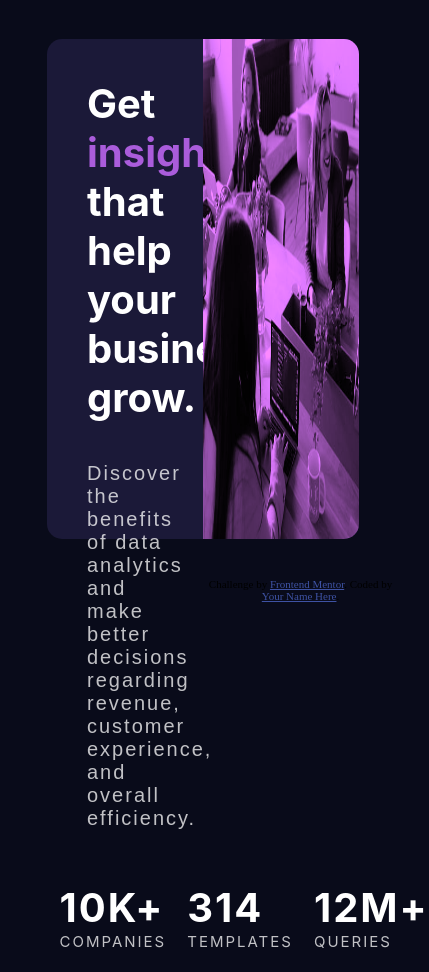
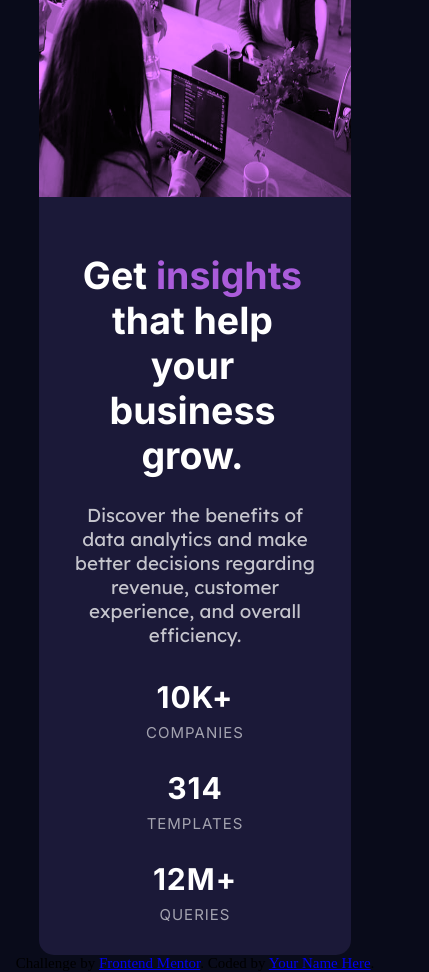
Before and after one commit to dnuker/new-stats-preview, a plain HTML site: page index.html in a window 390 px wide. Shown: the whole page, 429 px wide, since content can reach past the window. Drawn offline with Linux system fonts and the light colour scheme.

Commit message:
updated, made mainly on grid, mobile port seems to work

```diff
--- a/css/style.css
+++ b/css/style.css
@@ -1,75 +1,144 @@
-.attribution { font-size: 11px; text-align: center; }
-.attribution a { color: hsl(228, 45%, 44%); }
-body{
-height: 100%;
-width: 100%;
-background-color:hsl(233, 47%, 7%) ;
+html {
+    height: 100%;
 }
 
-.container{
-background-color: hsl(244, 38%, 16%);
-width: 80%;
-height: 500px;
-margin: 10% auto;
-border-radius: 15px;
-}
-.text{
-    float:left;
-    width:50%;
-    font-size:20px;
-    color:hsl(0, 0%, 100%) ;
-}
-.text .violet
-{
-color:hsl(277, 64%, 61%);
-}
-.photo{
-    float:right;
-    width: 50%;
+body {
+    display: flex;
+    flex-direction: column;
+    justify-content: center;
+    align-items: center;
     height: 100%;
-}
-.photo img{
-width: 100%;
-height: 100%;
-border-top-right-radius: 15px;
-border-bottom-right-radius: 15px;
-filter: grayscale(100%) brightness(60%) sepia(60%) hue-rotate(240deg) saturate(500%) contrast(1);
+    background-color: hsl(233, 47%, 7%);
+    font-size: 15px;
+    margin: 0px;
+    padding: 0px;
 }
 
-h1{
-    font-family: 'Inter', sans-serif;
-    color: hsl(0, 0%, 100%);
-    font-weight: 700;
-    margin: 40px;
+.container {
+    background-color: hsl(244, 38%, 16%);
+    width: 80%;
+    display: grid;
+    grid-template-columns: 1fr 1fr;
+    border-radius: 15px;
+
+
 }
 
-p{
-    font-family: 'lexand deca', sans-serif;
-    font-weight: 400;
-    color:hsla(0, 0%, 100%, 0.75);
-    letter-spacing: 2px;
-    margin:40px;
-}
-.stats{
-    display:flex;
-    margin:8%;
-    margin-top: 12%;
-    gap: 16%;
-    color:hsla(0, 0%, 100%, 0.75);
-    text-transform: uppercase;
-    font-family: 'Inter', sans-serif;
-    letter-spacing: 2px;
-    font-size: 15px;
-}
-.stats .stat
-{
-    float: left;
+.text {
+    grid-column-start: 1;
+    display: grid;
+    grid-template-rows: 1fr 1fr 1fr;
+    width: 80%;
+    margin-left: 10%;
     margin-top: 10%;
 }
-.stats .number
-{
+
+.violet {
+    color: hsl(277, 64%, 61%)
+}
+
+h1 {
     color: hsl(0, 0%, 100%);
+    font-family: 'Inter', sans-serif;
+    font-weight: 700;
+    font-size: 2.5em;
+    margin-right: 2%;
+}
 
+.photo {
+    grid-column-start: 2;
+}
+
+img {
+
+    height: 100%;
+    width: 100%;
+    border-bottom-right-radius: 15px;
+    border-top-right-radius: 15px;
+    filter: grayscale(100%) brightness(60%) sepia(60%) hue-rotate(240deg) saturate(500%) contrast(1);
+}
+
+.stats {
+    display: grid;
+    grid-template-columns: 1fr 1fr 1fr;
+    text-align: center;
+    color: hsla(0, 0%, 100%, 0.6);
+    font-family: 'Inter', sans-serif;
+    text-transform: uppercase;
+    letter-spacing: 1px;
+
+}
+
+.number {
+    color: hsl(0, 0%, 100%);
+    font-family: 'Inter', sans-serif;
+    font-size: 2em;
     font-weight: 700;
-    font-size: 40px;
+
 }
+
+p {
+    color: hsla(0, 0%, 100%, 0.75);
+    font-family: 'Lexend Deca', sans-serif;
+    font-weight: 400;
+    font-size: 1.25em;
+    margin-top: 0;
+}
+
+.mobile {
+    display: none;
+}
+
+@media (max-width:576px) {
+    .container {
+        display: grid;
+        grid-template-rows: 30% 70%;
+        grid-template-columns: 100%;
+    }
+
+    .photo {
+        grid-row-start: 1;
+        grid-column-start: 1;
+        border-bottom-right-radius: 0px;
+        border-top-left-radius: 15px;
+    }
+
+    img {
+        height: 100%;
+        border-bottom-right-radius: 0px;
+        border-top-left-radius: 15px;
+    }
+
+    .text {
+        display: grid;
+        grid-template-rows: 1fr 1fr 0.3fr;
+        text-align: center;
+    }
+
+    h1 {
+        grid-row-start: 1;
+    }
+
+    p {
+        grid-row-start: 2;
+    }
+
+    .stats {
+        grid-row-start: 3;
+        grid-template-columns: 100%;
+    }
+
+    .stat {
+        margin-bottom: 10%;
+        line-height: 200%;
+    }
+
+    .desktop {
+        display: none;
+    }
+
+    .mobile {
+        display: block;
+    }
+
+}
--- a/index.html
+++ b/index.html
@@ -1,16 +1,22 @@
 <!DOCTYPE html>
 <html lang="en">
+
 <head>
   <meta charset="UTF-8">
-  <meta name="viewport" content="width=device-width, initial-scale=1.0"> <!-- displays site properly based on user's device -->
+  <meta name="viewport" content="width=device-width, initial-scale=1.0">
+  <!-- displays site properly based on user's device -->
 
   <link rel="icon" type="image/png" sizes="32x32" href="./images/favicon-32x32.png">
-  <link rel="stylesheet" href="../css/style.css">
+  <link rel="stylesheet" href="css/style.css">
   <title>Frontend Mentor | Stats preview card component</title>
 
   <!-- Feel free to remove these styles or customise in your own stylesheet 👍 -->
+  <link rel="preconnect" href="https://fonts.googleapis.com">
+  <link rel="preconnect" href="https://fonts.gstatic.com" crossorigin>
+  <link href="https://fonts.googleapis.com/css2?family=Inter:wght@400;700&family=Lexend+Deca&display=swap"
+    rel="stylesheet">
+</head>
 
-</head>
 <body>
   <div class="container">
     <div class="text">
@@ -19,13 +25,14 @@
       <p>Discover the benefits of data analytics and make better decisions regarding revenue, customer
         experience, and overall efficiency.</p>
       <div class="stats">
-      <div class="stat"><span class="number">10k+</span><br> companies</div>
+        <div class="stat red"><span class="number">10k+</span><br> companies</div>
         <div class="stat"><span class="number">314</span><br> templates</div>
         <div class="stat"><span class="number">12m+</span><br> queries</div>
       </div>
     </div>
     <div class="photo">
-    <img src="images/image-header-desktop.jpg">
+      <img src="images/image-header-desktop.jpg" class="desktop">
+      <img src="images/image-header-mobile.jpg" class="mobile">
     </div>
   </div>
   </div>
@@ -36,4 +43,5 @@
     </div>
   </footer>
 </body>
+
 </html>
```
Also changed, not shown: 2 other files. Lines whose indentation alone changed are shown as unchanged.
